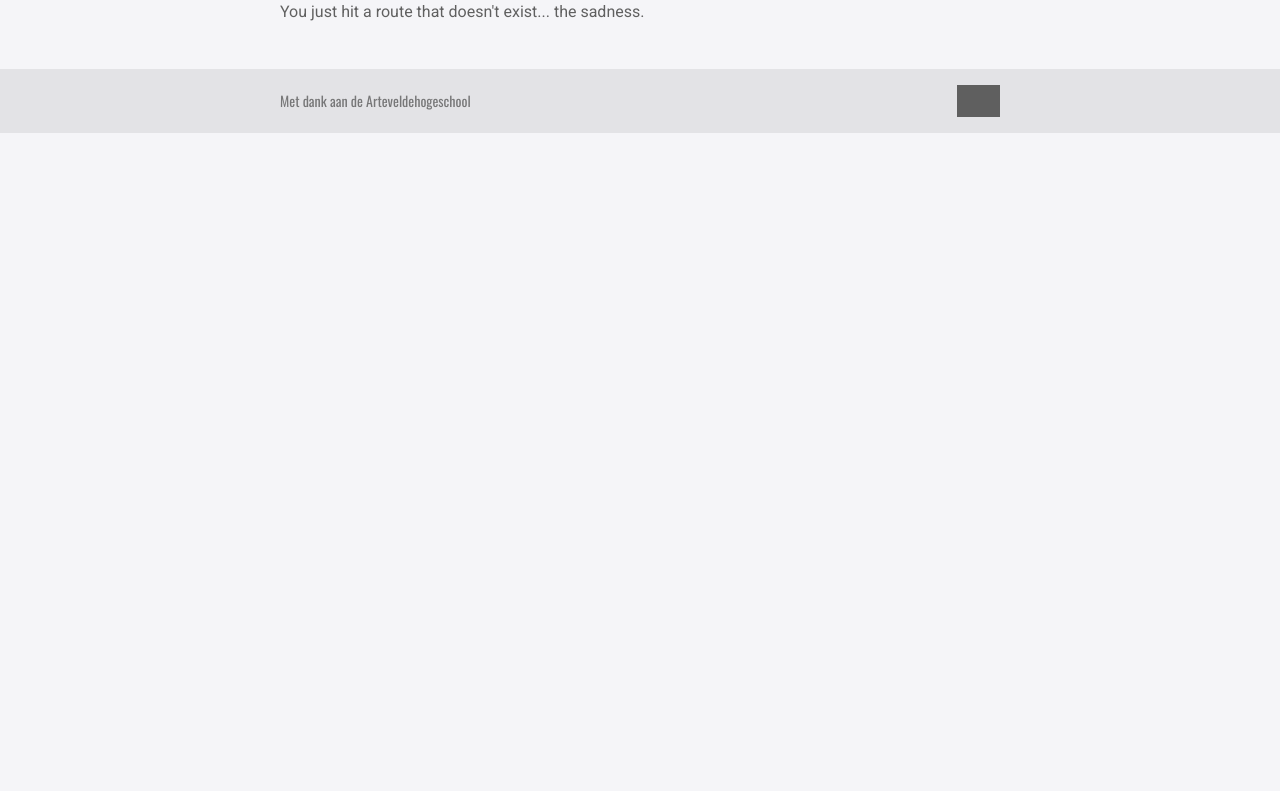
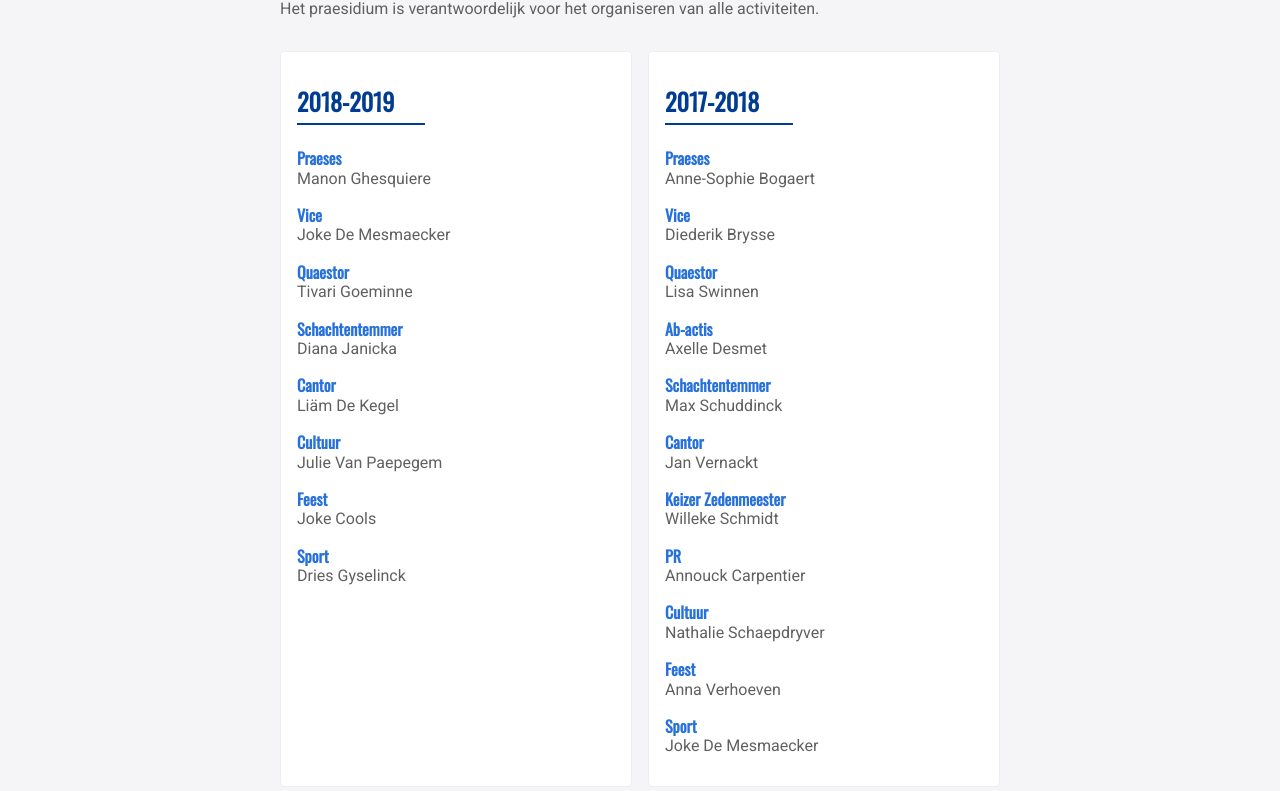
Before and after one commit to Hospitalia/hospitalia.gent, a Gatsby site: page /about/pro-praesidia in a window 1280 px wide. Before the commit this address had no page. Shown: the part 141-932 px from the top of the page. Before the commit the page ends 800 px from the top, so only its background shows below. Built offline with nearby package versions, Linux system fonts and the light colour scheme; Gatsby itself is replaced by a stand-in of ours; grey boxes are pictures that could not be loaded.

Commit message:
Added propraesidia

```diff
--- a/src/components/nav.js
+++ b/src/components/nav.js
@@ -16,8 +16,15 @@ const Nav = () => (
                 Hospitalia
             </Link>
             <Link to="/membership">Lid worden</Link>
-            <Link to="/about">Over ons</Link>
-            <Link to="/praesidium">Praesidium</Link>
+            <Link onClick={(e) => e.preventDefault()} className="submenu-parent">Over ons <img className="icon" alt="Dropdown icon" src="/assets/icons/down.png" />
+                <div className="submenu">
+                    <Link to="/about/general">Algemeen</Link>
+                    <Link to="/about/history">Geschiedenis</Link>
+                    <Link to="/about/praesidium">Praesidium</Link>
+                    <Link to="/about/propraesidia">Propraesidia</Link>
+                    <Link to="/about/statutes">Statuten</Link>
+                </div>
+            </Link>
             <Link to="/ad-astra">Ad Astra</Link>
             <Link to="/sponsors">Sponsors</Link>
         </div>
--- /dev/null
+++ b/src/content/propraesidia.json
@@ -0,0 +1,461 @@
+[
+    {
+        "year": "2018-2019",
+        "members": [
+            {
+                "title": "Praeses",
+                "name": "Manon Ghesquiere"
+            },
+            {
+                "title": "Vice",
+                "name": "Joke De Mesmaecker"
+            },
+            {
+                "title": "Quaestor",
+                "name": "Tivari Goeminne"
+            },
+            {
+                "title": "Schachtentemmer",
+                "name": "Diana Janicka"
+            },
+            {
+                "title": "Cantor",
+                "name": "Liäm De Kegel"
+            },
+            {
+                "title": "Cultuur",
+                "name": "Julie Van Paepegem"
+            },
+            {
+                "title": "Feest",
+                "name": "Joke Cools"
+            },
+            {
+                "title": "Sport",
+                "name": "Dries Gyselinck"
+            }
+        ]
+    },
+    {
+        "year": "2017-2018",
+        "members": [
+            {
+                "title": "Praeses",
+                "name": "Anne-Sophie Bogaert"
+            },
+            {
+                "title": "Vice",
+                "name": "Diederik Brysse"
+            },
+            {
+                "title": "Quaestor",
+                "name": "Lisa Swinnen"
+            },
+            {
+                "title": "Ab-actis",
+                "name": "Axelle Desmet"
+            },
+            {
+                "title": "Schachtentemmer",
+                "name": "Max Schuddinck"
+            },
+            {
+                "title": "Cantor",
+                "name": "Jan Vernackt"
+            },
+            {
+                "title": "Keizer Zedenmeester",
+                "name": "Willeke Schmidt"
+            },
+            {
+                "title": "PR",
+                "name": "Annouck Carpentier"
+            },
+            {
+                "title": "Cultuur",
+                "name": "Nathalie Schaepdryver"
+            },
+            {
+                "title": "Feest",
+                "name": "Anna Verhoeven"
+            },
+            {
+                "title": "Sport",
+                "name": "Joke De Mesmaecker"
+            }
+        ]
+    },
+    {
+        "year": "2016-2017",
+        "members": [
+            {
+                "title": "Praeses",
+                "name": "Eva Sengeleng"
+            },
+            {
+                "title": "Vice",
+                "name": "Anne-Sophie Bogaert"
+            },
+            {
+                "title": "Quaestor",
+                "name": "Hanne Van Vlierberghe"
+            },
+            {
+                "title": "Ab-actis",
+                "name": "Diederik Brysse"
+            },
+            {
+                "title": "Schachtentemmer",
+                "name": "Aurieke Meyfroot"
+            },
+            {
+                "title": "Cantor",
+                "name": "Naomi Van Den Meersschaut"
+            },
+            {
+                "title": "Zedenmeester",
+                "name": "Willeke Schmidt"
+            },
+            {
+                "title": "Cultuur",
+                "name": "Tine De Belie"
+            },
+            {
+                "title": "Feest",
+                "name": "Anna Verhoeven"
+            },
+            {
+                "title": "Sport",
+                "name": "Joke De Mesmaecker"
+            }
+        ]
+    },
+    {
+        "year": "2015-2016",
+        "members": [
+            {
+                "title": "Praeses",
+                "name": "Diederik Brysse"
+            },
+            {
+                "title": "Vice",
+                "name": "Anouk Stragier"
+            },
+            {
+                "title": "Quaestor",
+                "name": "Hanne Van Vlierberghe"
+            },
+            {
+                "title": "Ab-actis",
+                "name": "Lein Verschueren"
+            },
+            {
+                "title": "Schachtentemmer",
+                "name": "Lieselot Voet"
+            },
+            {
+                "title": "Cantor",
+                "name": "Naomi Van Den Meersschaut"
+            },
+            {
+                "title": "Zedenmeester",
+                "name": "Willeke Schmidt"
+            },
+            {
+                "title": "PR",
+                "name": "Annouck Carpentier"
+            },
+            {
+                "title": "Cultuur",
+                "name": "Eva Sengeleng"
+            },
+            {
+                "title": "Feest",
+                "name": "Anne-Sophie Bogaert"
+            },
+            {
+                "title": "Sport",
+                "name": "Demi Tournoy"
+            },
+            {
+                "title": "Web",
+                "name": "Jannes De Smet"
+            }
+        ]
+    },
+    {
+        "year": "2014-2015",
+        "members": [
+            {
+                "title": "Praeses",
+                "name": "Lieselot Voet"
+            },
+            {
+                "title": "Vice",
+                "name": "Marie Van Haesbroeck"
+            },
+            {
+                "title": "Quaestor",
+                "name": "Czernia De Decker"
+            },
+            {
+                "title": "Ab-actis",
+                "name": "Tine De Belie"
+            },
+            {
+                "title": "Schachtentemmer",
+                "name": "Mats Andries"
+            },
+            {
+                "title": "Zedenmeester",
+                "name": "Valerie De Ghouy"
+            },
+            {
+                "title": "PR",
+                "name": "Valerie De Ghouy"
+            },
+            {
+                "title": "Cultuur",
+                "name": "Saartje Chanterie"
+            },
+            {
+                "title": "Feest",
+                "name": "Tess Bosmans"
+            },
+            {
+                "title": "Sport",
+                "name": "Czernia De Decker"
+            }
+        ]
+    },
+    {
+        "year": "2013-2014",
+        "members": [
+            {
+                "title": "Praeses",
+                "name": "Marie Van Haesbroeck"
+            },
+            {
+                "title": "Vice",
+                "name": "Margo De Vos"
+            },
+            {
+                "title": "Ab-actis",
+                "name": "Czernia De Decker"
+            },
+            {
+                "title": "Schachtentemmer",
+                "name": "Leentje Coppens"
+            },
+            {
+                "title": "Zedenmeester",
+                "name": "Annelies Thienpondt"
+            },
+            {
+                "title": "Feest",
+                "name": "Annelies Thienpondt"
+            },
+            {
+                "title": "Sport",
+                "name": "Saartje Chanterie"
+            }
+        ]
+    },
+    {
+        "year": "2012-2013",
+        "members": [
+            {
+                "title": "Praeses",
+                "name": "Margo De Vos"
+            },
+            {
+                "title": "Vice",
+                "name": "Sander Aerens"
+            },
+            {
+                "title": "Quaestor",
+                "name": "Sander Aerens"
+            },
+            {
+                "title": "Ab-actis",
+                "name": "Matthew Mestdagh"
+            },
+            {
+                "title": "Schachtentemmer",
+                "name": "Marie Van Haesbroeck"
+            },
+            {
+                "title": "Zedenmeester",
+                "name": "Annelies Thienpondt"
+            },
+            {
+                "title": "Cantor",
+                "name": "Tiemen Vereecke"
+            },
+            {
+                "title": "PR",
+                "name": "Bertrandt De Bock"
+            },
+            {
+                "title": "Cultuur",
+                "name": "Sven Toye"
+            },
+            {
+                "title": "Sport",
+                "name": "Tiemen Vereecke"
+            }
+        ]
+    },
+    {
+        "year": "2011-2012",
+        "members": [
+            {
+                "title": "Praeses",
+                "name": "Elise Van Belleghem"
+            },
+            {
+                "title": "Keizer Vice",
+                "name": "Shana Vanden Berghe"
+            },
+            {
+                "title": "Quaestor",
+                "name": "Sander Aerens"
+            },
+            {
+                "title": "Ab-actis",
+                "name": "Sander Aerens"
+            },
+            {
+                "title": "Schachtentemmer",
+                "name": "Laetitia Dekindt"
+            },
+            {
+                "title": "Zedenmeester",
+                "name": "Tine Pinceel"
+            },
+            {
+                "title": "Cantor",
+                "name": "Marjolein Schollaert"
+            },
+            {
+                "title": "PR",
+                "name": "Amélie Saverys"
+            },
+            {
+                "title": "Cultuur",
+                "name": "Annelies D'hollander"
+            },
+            {
+                "title": "Sport",
+                "name": "Matthew Mestdagh"
+            }
+        ]
+    },
+    {
+        "year": "2010-2011",
+        "members": [
+            {
+                "title": "Praeses",
+                "name": "Elise Van Belleghem"
+            },
+            {
+                "title": "Vice",
+                "name": "Shana Vanden Berghe"
+            },
+            {
+                "title": "Schachtentemmer",
+                "name": "Marjolein Schollaert"
+            },
+            {
+                "title": "Zedenmeester",
+                "name": "Joey Snellaert"
+            },
+            {
+                "title": "Cantor",
+                "name": "Annelies D'hollander"
+            },
+            {
+                "title": "Cultuur",
+                "name": "Mathilde Merlevede"
+            },
+            {
+                "title": "Feest",
+                "name": "Mathilde Merlevede"
+            },
+            {
+                "title": "Sport",
+                "name": "Baptist Declerck"
+            },
+            {
+                "title": "Web",
+                "name": "Martijn Derese"
+            }
+        ]
+    },
+    {
+        "year": "2009-2010",
+        "members": [
+            {
+                "title": "Praeses",
+                "name": "Sander Aerens"
+            },
+            {
+                "title": "Vice",
+                "name": "Shana Vanden Berghe"
+            },
+            {
+                "title": "Quaestor",
+                "name": "Annelies D'hollander"
+            },
+            {
+                "title": "Ab-actis",
+                "name": "Shana Vanden Berghe"
+            },
+            {
+                "title": "Schachtentemmer",
+                "name": "Marjolein Schollaert"
+            }
+        ]
+    },
+    {
+        "year": "2008-2009",
+        "members": [
+            {
+                "title": "Praeses",
+                "name": "Marjolein Schollaert"
+            },
+            {
+                "title": "Quaestor",
+                "name": "Hilde Beulens"
+            },
+            {
+                "title": "Ab-actis",
+                "name": "Sander Aerens"
+            },
+            {
+                "title": "Schachtentemmer",
+                "name": "Niek Mortier"
+            },
+            {
+                "title": "Zedenmeester",
+                "name": "Jolien Stans"
+            },
+            {
+                "title": "PR",
+                "name": "Elise Van Belleghem"
+            },
+            {
+                "title": "Cultuur",
+                "name": "Karolien Vandepaer"
+            },
+            {
+                "title": "Feest",
+                "name": "Joshi Wouters"
+            },
+            {
+                "title": "Sport",
+                "name": "Toon Mavuata"
+            }
+        ]
+    }
+]
--- /dev/null
+++ b/src/pages/about/pro-praesidia.js
@@ -0,0 +1,44 @@
+import React from "react";
+
+import Layout from "../../components/layout";
+import SEO from "../../components/seo";
+import Person from "../../components/person";
+
+import propraesidia from "../../content/propraesidia.json";
+
+import "../styles/praesidium.css";
+
+const Propraesidia = () => {
+    return (
+        <Layout>
+            <div className="container page">
+                <SEO title="Propraesidia" />
+                <h2>Propraesidia</h2>
+                <p>
+                    Het praesidium is verantwoordelijk voor het organiseren van
+                    alle activiteiten.
+                </p>
+                <section className="propraesidia">
+                    {propraesidia.map(el => (
+                        <div className="card">
+                            <h2>{el.year}</h2>
+                            {
+                                el.members.map(member => (
+                                    <div className="propraesidium" key={member.name}>
+                                        <Person
+                                            title={member.title}
+                                            name={member.name}
+                                        />
+                                    </div>
+                                ))
+                            }
+
+                        </div>
+                    ))}
+                </section>
+            </div>
+        </Layout>
+    );
+};
+
+export default Propraesidia;
--- a/src/pages/styles/praesidium.css
+++ b/src/pages/styles/praesidium.css
@@ -1,4 +1,4 @@
-.praesidium {
+.praesidium, .propraesidia {
     margin-top: 32px;
     display: flex;
     flex-direction: row;
@@ -11,7 +11,7 @@
     min-height: 80px;
     min-width: 80px;
 }
-.praesidium .card {
+.praesidium .card, .propraesidia .card {
     width: calc(50% - 8px);
     margin-bottom: 24px;
     border: solid 1px var(--grey-light);
@@ -36,7 +36,23 @@
     color: #777;
 }
 
+.propraesidium .person {
+    width: 100%;
+    margin: 8px 0;
+}
+.propraesidium h3 {
+    color: var(--blue-light);
+    font-size: 16px;
+    margin-top: 4px;
+}
+
 @media only screen and (max-width: 720px) {
+    .praesidium {
+        flex-direction: column;
+    }
+    .praesidium .card {
+        width: 100%;
+    }
     .praesidium img {
         height: 64px;
         width: 64px;
```
Also changed, not shown: src/components/nav.css (+26 -2 lines), src/content/praesidium.json (+4 -4 lines), src/pages/about/praesidium.js (renamed from src/pages/praesidium.js, +5 -6 lines), static/assets/icons/down.png (added).
